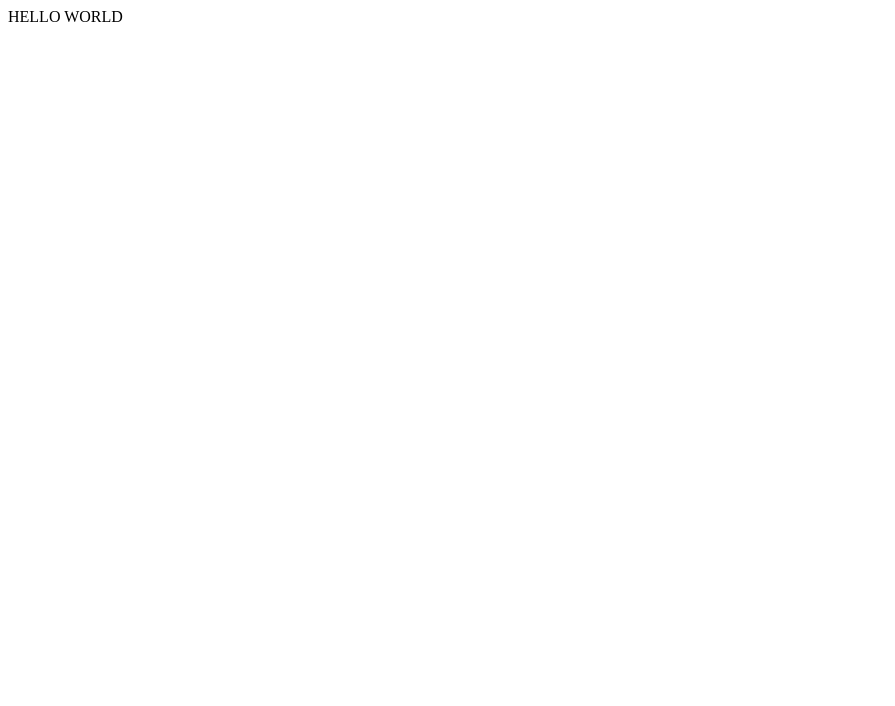
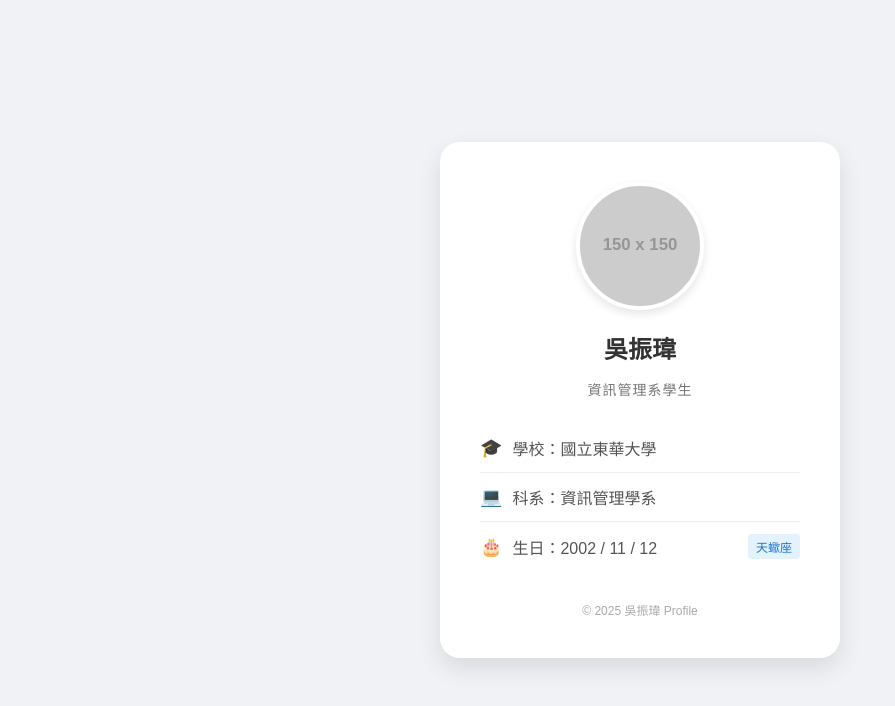
Before and after one commit to waynewu1112/waynewu1112.github.io, a plain HTML site: page index.html in a window 1280 px wide. Shown: the whole page, without its empty margins (0-895 px from the left). Drawn offline with Linux system fonts and the light colour scheme; placeholder pictures from the web are drawn by us.

Commit message:
Update index.html

```diff
--- a/index.html
+++ b/index.html
@@ -1 +1,131 @@
-HELLO WORLD
+<!DOCTYPE html>
+<html lang="zh-Hant">
+<head>
+    <meta charset="UTF-8">
+    <meta name="viewport" content="width=device-width, initial-scale=1.0">
+    <title>吳振瑋 - 個人介紹</title>
+    <style>
+        /* 這裡是 CSS 樣式區域，控制網頁的外觀 */
+        body {
+            font-family: "Microsoft JhengHei", "Heiti TC", sans-serif;
+            background-color: #f0f2f5;
+            margin: 0;
+            padding: 0;
+            display: flex;
+            justify-content: center;
+            align-items: center;
+            min-height: 100vh;
+        }
+
+        .profile-card {
+            background-color: white;
+            width: 320px;
+            padding: 40px;
+            border-radius: 20px;
+            box-shadow: 0 10px 25px rgba(0,0,0,0.1);
+            text-align: center;
+            transition: transform 0.3s ease;
+        }
+
+        .profile-card:hover {
+            transform: translateY(-5px);
+        }
+
+        .avatar {
+            width: 120px;
+            height: 120px;
+            background-color: #ddd;
+            border-radius: 50%;
+            margin: 0 auto 20px;
+            background-image: url('https://via.placeholder.com/150'); /* 之後可以在這裡換照片連結 */
+            background-size: cover;
+            background-position: center;
+            border: 4px solid #fff;
+            box-shadow: 0 4px 10px rgba(0,0,0,0.1);
+        }
+
+        h1 {
+            color: #333;
+            font-size: 24px;
+            margin-bottom: 5px;
+        }
+
+        .subtitle {
+            color: #777;
+            font-size: 14px;
+            margin-bottom: 25px;
+            letter-spacing: 1px;
+        }
+
+        .info-list {
+            list-style: none;
+            padding: 0;
+            text-align: left;
+            margin-top: 20px;
+        }
+
+        .info-list li {
+            padding: 12px 0;
+            border-bottom: 1px solid #eee;
+            color: #555;
+            display: flex;
+            align-items: center;
+        }
+
+        .info-list li:last-child {
+            border-bottom: none;
+        }
+
+        .icon {
+            margin-right: 10px;
+            font-size: 18px;
+        }
+
+        .tag {
+            background-color: #e3f2fd;
+            color: #1976d2;
+            padding: 4px 8px;
+            border-radius: 4px;
+            font-size: 12px;
+            margin-left: auto;
+        }
+
+        footer {
+            margin-top: 30px;
+            font-size: 12px;
+            color: #aaa;
+        }
+    </style>
+</head>
+<body>
+
+    <div class="profile-card">
+        <div class="avatar">
+            </div>
+
+        <h1>吳振瑋</h1>
+        <p class="subtitle">資訊管理系學生</p>
+
+        <ul class="info-list">
+            <li>
+                <span class="icon">🎓</span>
+                學校：國立東華大學
+            </li>
+            <li>
+                <span class="icon">💻</span>
+                科系：資訊管理學系
+            </li>
+            <li>
+                <span class="icon">🎂</span>
+                生日：2002 / 11 / 12
+                <span class="tag">天蠍座</span>
+            </li>
+        </ul>
+
+        <footer>
+            &copy; 2025 吳振瑋 Profile
+        </footer>
+    </div>
+
+</body>
+</html>
```
